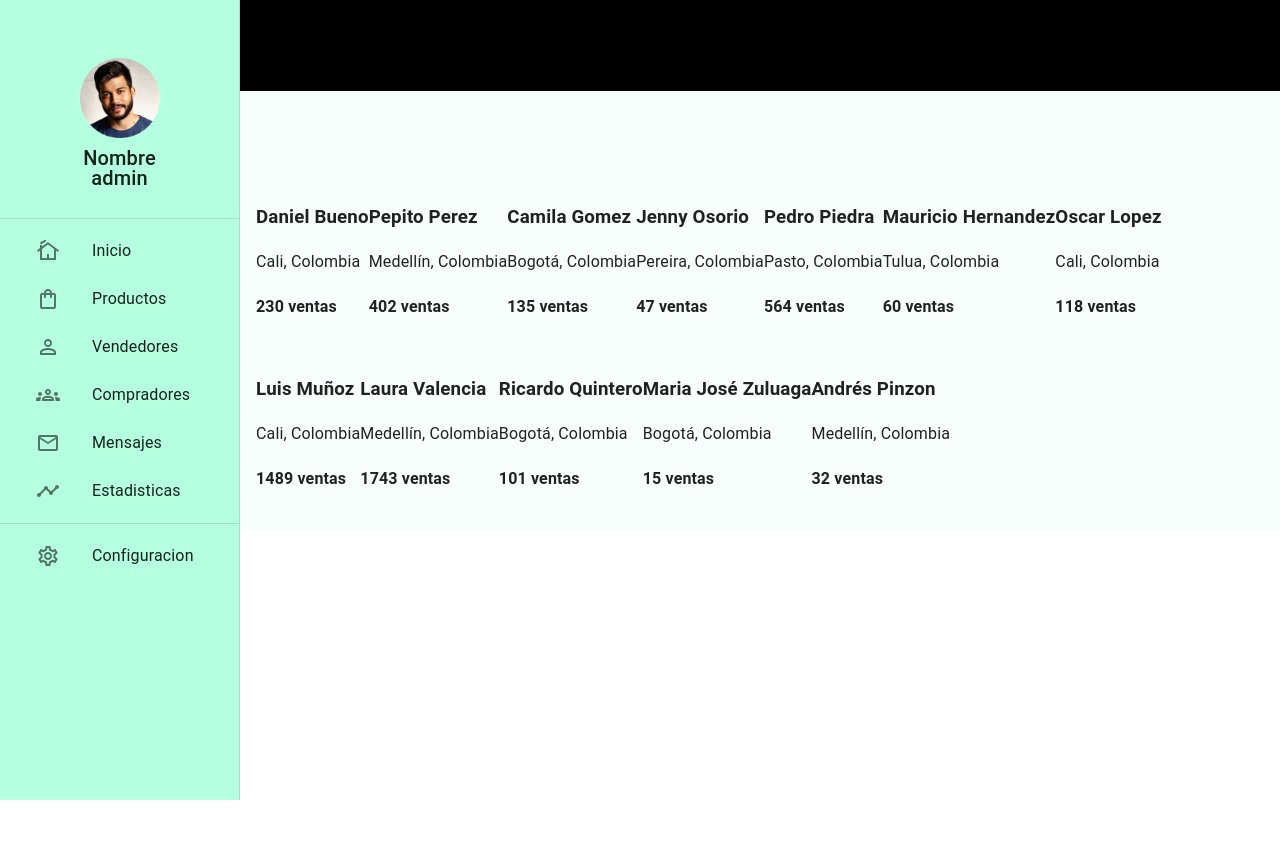
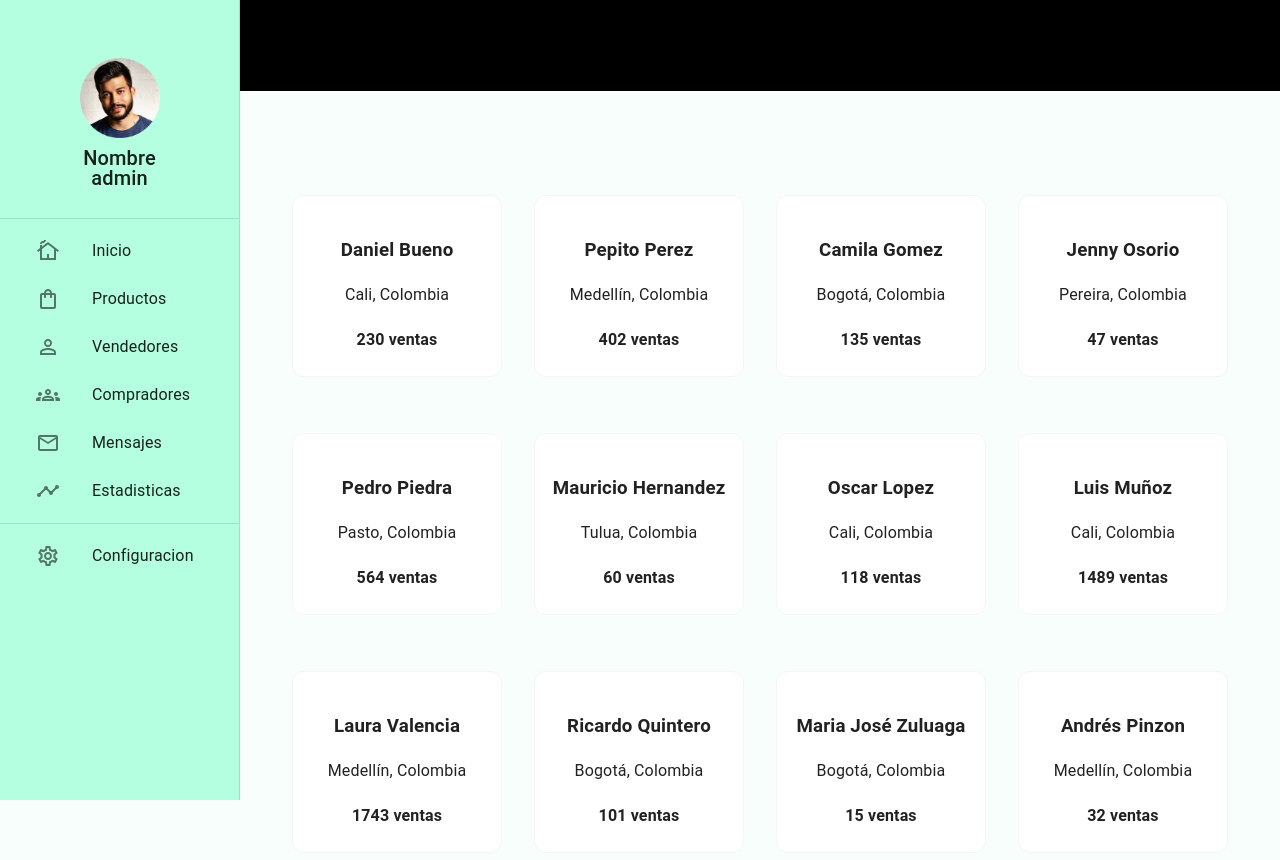
Before and after one commit to julianaquin/administracion-de-vendedores, a Next.js app: page / in a window 1280 px wide. Shown: the top 860 px of the page. Before the commit the page ends 800 px from the top, so only its background shows below. Built offline with nearby package versions, Linux system fonts and the light colour scheme.

Commit message:
Estilizar Carts Vendedores

```diff
--- a/components/Carts.js
+++ b/components/Carts.js
@@ -84,9 +84,34 @@ export default function Carts(){
 
     return(
         <div>
-            <Grid container >
+            <Grid container
+            rowSpacing={1}
+            justifyContent="center"
+            >
             {vendedores.map((vendedor, index) => (
-                <Grid item>
+                <Grid item
+                xs={12}
+                sm={6}
+                md={3}
+                lg={2.5}
+                key={index}
+                marginLeft={2}
+                marginRight={2}
+                marginTop={4}
+                marginBottom={3}
+                border="1px solid"
+                textAlign="center"
+                borderColor="#000"
+                sx={{
+                    backgroundColor: '#FFF',
+                    '&:hover': {
+                    backgroundColor: '#F5F5F5',
+                    opacity: [0.9, 0.9, 0.9]},
+                    borderRadius: 3,
+                    borderColor: '#F5F5F5'
+                }}
+                onClick={() => console.log("clicando el tipo de gasolina")}
+                >
                     <Box
                            w="100%"
                             alignItems="center"
@@ -111,8 +136,10 @@ export default function Carts(){
                         </Box>
                     </Box>
 
+
                 </Grid>
             ))}
+
         </Grid>
 
         </div>
```
Lines whose indentation alone changed are shown as unchanged.
